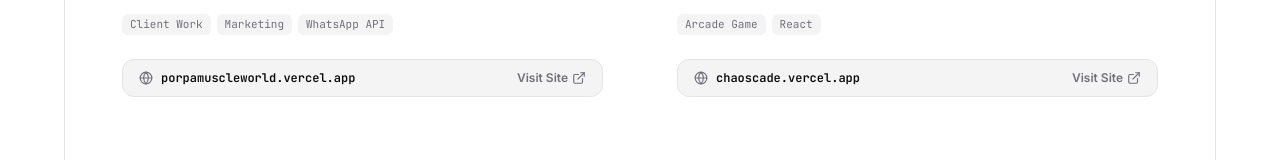
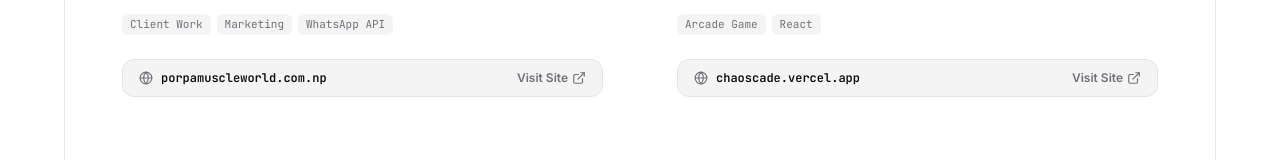
Before and after one commit to Aarya-Manandhar/portfolio, a React (Vite) app: page / in a window 1280 px wide. Shown: the part 4961-5121 px from the top of the page. Built offline with nearby package versions, Linux system fonts and the light colour scheme; no server answers.

Commit message:
fix: update porpamuscleworld link to .com.np, fix favicon, default to light mode

```diff
--- a/src/App.tsx
+++ b/src/App.tsx
@@ -17,9 +17,9 @@ export function App() {
     if (typeof window !== 'undefined') {
       const savedTheme = localStorage.getItem('theme');
       if (savedTheme) return savedTheme === 'dark';
-      return window.matchMedia('(prefers-color-scheme: dark)').matches;
+      return false; // Default to light mode
     }
-    return true; // Default to sleek black-and-white dark theme
+    return false; // Default to light mode
   });
 
   const [isCommandPaletteOpen, setIsCommandPaletteOpen] = useState(false);
--- a/src/components/LiveDeployments.tsx
+++ b/src/components/LiveDeployments.tsx
@@ -1,5 +1,5 @@
 import React from 'react';
-import { Globe, ExternalLink, Activity } from 'lucide-react';
+import { Globe, ExternalLink } from 'lucide-react';
 import { LIVE_DEPLOYMENTS } from '../data/portfolioData';
 
 export const LiveDeployments: React.FC = () => {
--- a/src/data/portfolioData.ts
+++ b/src/data/portfolioData.ts
@@ -110,8 +110,8 @@ export const LIVE_DEPLOYMENTS: LiveDeployment[] = [
   {
     id: 'porpa-muscle-world',
     name: 'Porpa Muscle World Gym',
-    url: 'https://porpamuscleworld.vercel.app',
-    displayUrl: 'porpamuscleworld.vercel.app',
+    url: 'https://porpamuscleworld.com.np',
+    displayUrl: 'porpamuscleworld.com.np',
     description: 'A marketing and membership site for a gym in Kathmandu, connected directly to WhatsApp for inquiries and package sign-ups.',
     tags: ['Client Work', 'Marketing', 'WhatsApp API'],
   },
```
Also changed, not shown: index.html (+2 -2 lines).
